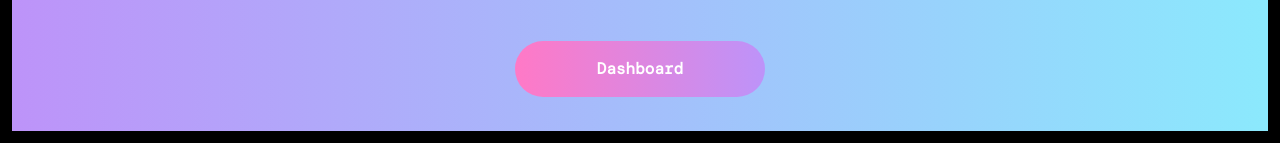
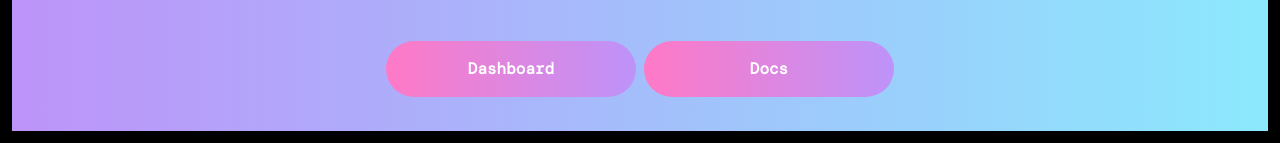
Before and after one commit to argenestel/PlaySphere-LandingPage, a Next.js app: page / in a window 1280 px wide. Shown: the part 657-800 px from the top of the page. Built offline with nearby package versions, Linux system fonts and the light colour scheme; a web font is replaced by a local one.

Commit message:
Added docs

```diff
--- a/src/app/sections/Header.js
+++ b/src/app/sections/Header.js
@@ -13,6 +13,10 @@ const Header = () => {
   const redirectToDashboard = () => {
     window.location.href = "https://dashboard.aptosvictors.xyz";
   };
+  const redirectToDocs =() => {
+    window.location.href = "https://aptos-victors.gitbook.io/aptos-victors";
+
+  }
 
   return (
     <div className="md:h-screen h-[85vh] p-3 relative text-white z-1">
@@ -42,6 +46,12 @@ const Header = () => {
         >
           Dashboard
         </button>
+        <button
+          className="text-base bg-gradient-to-r from-soft-pink to-soft-purple text-white font-semibold min-w-[250px] px-6 m-1 rounded-full p-2 md:p-4 h-fit"
+          onClick={redirectToDocs}
+        >
+          Docs
+        </button>
       </div>
     </div>
   );
```
